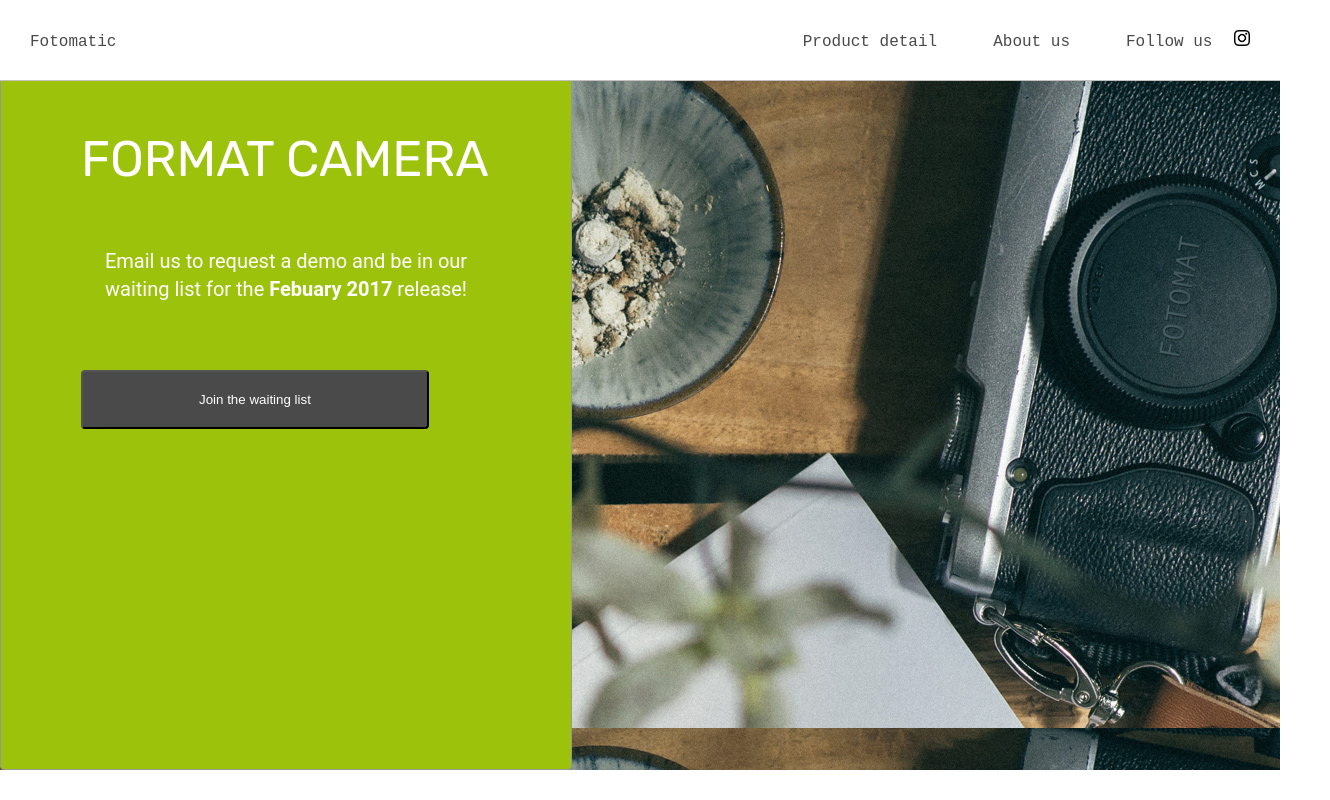
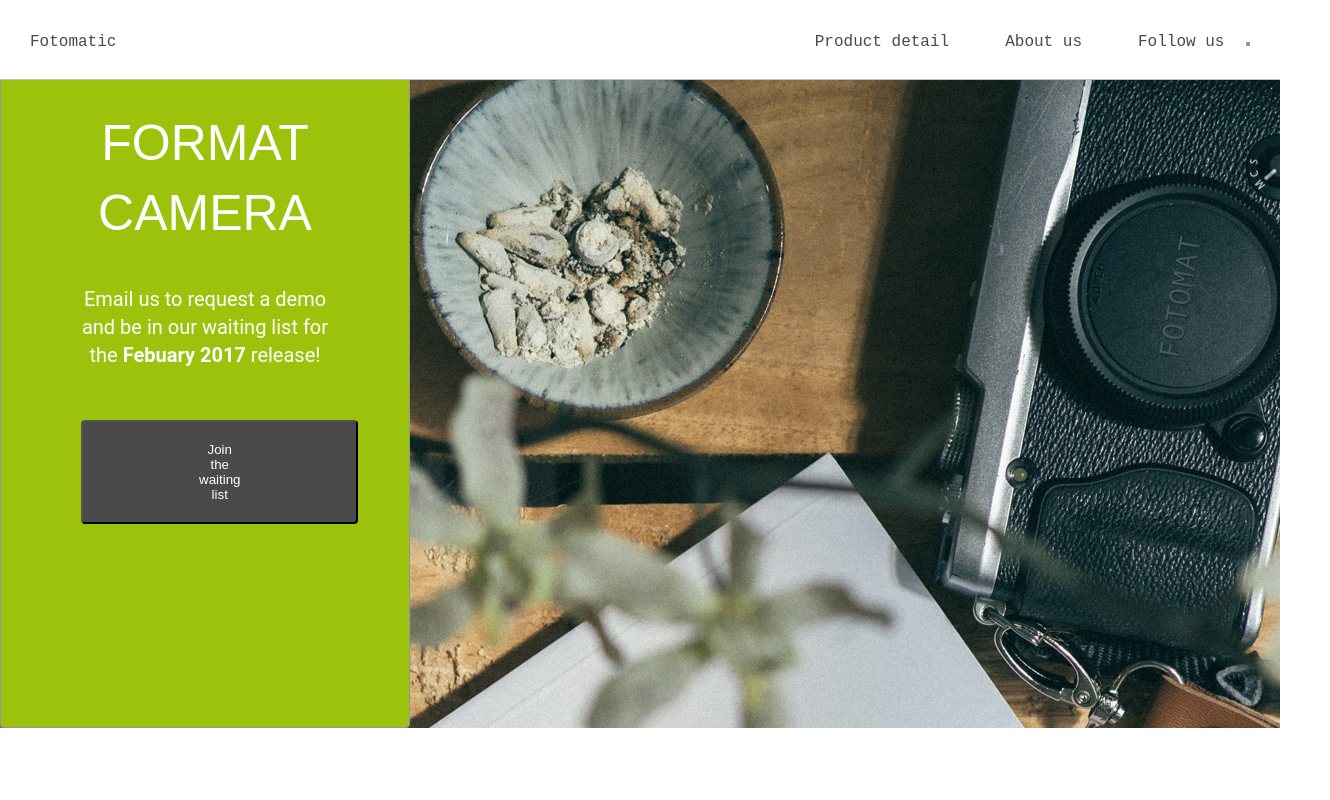
Before and after one commit to dlimbert/directorio-principal, a plain HTML site: page CSS-JS/1stProject/index.html in a window 1280 px wide. Shown: the top 800 px of the page, 1330 px wide, since content can reach past the window. Drawn offline with Linux system fonts and the light colour scheme.

Commit message:
trabajo del dia

```diff
--- a/CSS-JS/1stProject/index.html
+++ b/CSS-JS/1stProject/index.html
@@ -1,7 +1,6 @@
 <!DOCTYPE html>
 <html>
 <head>
-  <link href="https://fonts.googleapis.com/css?family=Rubik" rel="stylesheet">
   <link rel="stylesheet" href="./resources/css/reset.css">
   <link rel="stylesheet" href="./resources/css/style.css">
   <meta charset="UTF-8">
@@ -32,8 +31,8 @@
 
     <section class="banner">
       <div class="sign-up">
-        <h3 class="cursive">Instant</h3>
-        <h2 class="striking">FORMAT CAMERA</h2>
+        <h3 class="damion-font">Instant</h3>
+        <h2 class="rubik-font">FORMAT CAMERA</h2>
         <p>Email us to request a demo and be in our waiting list for the <strong>Febuary 2017</strong> release!</p>
         <button>Join the waiting list</button>
       </div>
--- a/CSS-JS/1stProject/resources/css/style.scss
+++ b/CSS-JS/1stProject/resources/css/style.scss
@@ -1,5 +1,6 @@
 $border-line: solid 1px #c6c1c1;
 $brdr-ln-singup: solid 1px #979797;
+$bg-img: url('../images/banner-landingpage.jpg');
 
 $mn-bg-clr: #4a4a4a;
 
@@ -13,6 +14,9 @@ $mn-bg-clr: #4a4a4a;
     font-weight: inherit;
     line-height: inherit;
     -webkit-font-smoothing: antialiased;
+}
+*, *::after, *::before {
+    box-sizing: border-box;
 }
 /*typography utilities */
 .roboto-font {
@@ -40,7 +44,7 @@ body {
         border-bottom: $border-line;
         background-color: white;
         z-index: 1;
-        .content {
+        div.content {
             display: flex;
             align-items: center;
             padding: 1.875rem;
@@ -80,10 +84,9 @@ body {
         }
         section.banner {
             width: 100%;
-            background-image: url(/resources/images/banner-landingpage.jpg);
-            margin-top: 0;
+            background-image: $bg-img;
+            margin-top: auto;
             display: block;
-            margin: 10px 0;
             text-align: center;
             div.sign-up {
                 display: flex;
@@ -103,12 +106,10 @@ body {
                 color: white;
                 h2 {
                     font-size: 3.125rem;
-                    font-family: "Rubik", sans-serif;
                     padding-bottom: 0.75rem;
                 }
                 h3 {
                     font-size: 2.25rem;
-                    font-family: "Damion", cursive;
                 }
                 p {
                     strong {
```
Also changed, not shown: CSS-JS/1stProject/resources/css/style.css, 1 other file.
